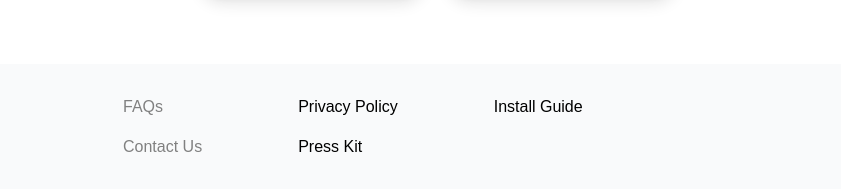
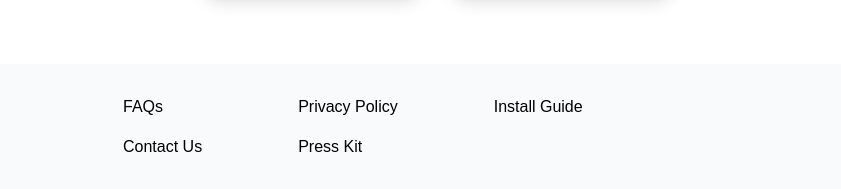
Before and after one commit to Jexterdry08/Datu_JR-APPDEV-MID-, a plain HTML site: page index.html in a window 1280 px wide. Shown: the part 4372-4561 px from the top of the page, 202-1043 px from the left. Drawn offline with Linux system fonts and the light colour scheme; a web font is replaced by a local one.

Commit message:
Update index.html

```diff
--- a/index.html
+++ b/index.html
@@ -216,9 +216,9 @@
             >
               <!-- Menu 1 -->
               <div class="flex flex-col space-y-4 text-center md:text-left">
-                <div><a href="#1" class="hover:text-strongCyan" style="color: grey;">FAQs</a></div>
+                <div><a href="#1" class="hover:text-strongCyan" style="color: black;">FAQs</a></div>
                 <div>
-                  <a href="#2" class="hover:text-strongCyan" style="color: grey;">Contact Us</a>
+                  <a href="#2" class="hover:text-strongCyan" style="color: black;">Contact Us</a>
                 </div>
               </div>
               <!-- Menu 2 -->
```
